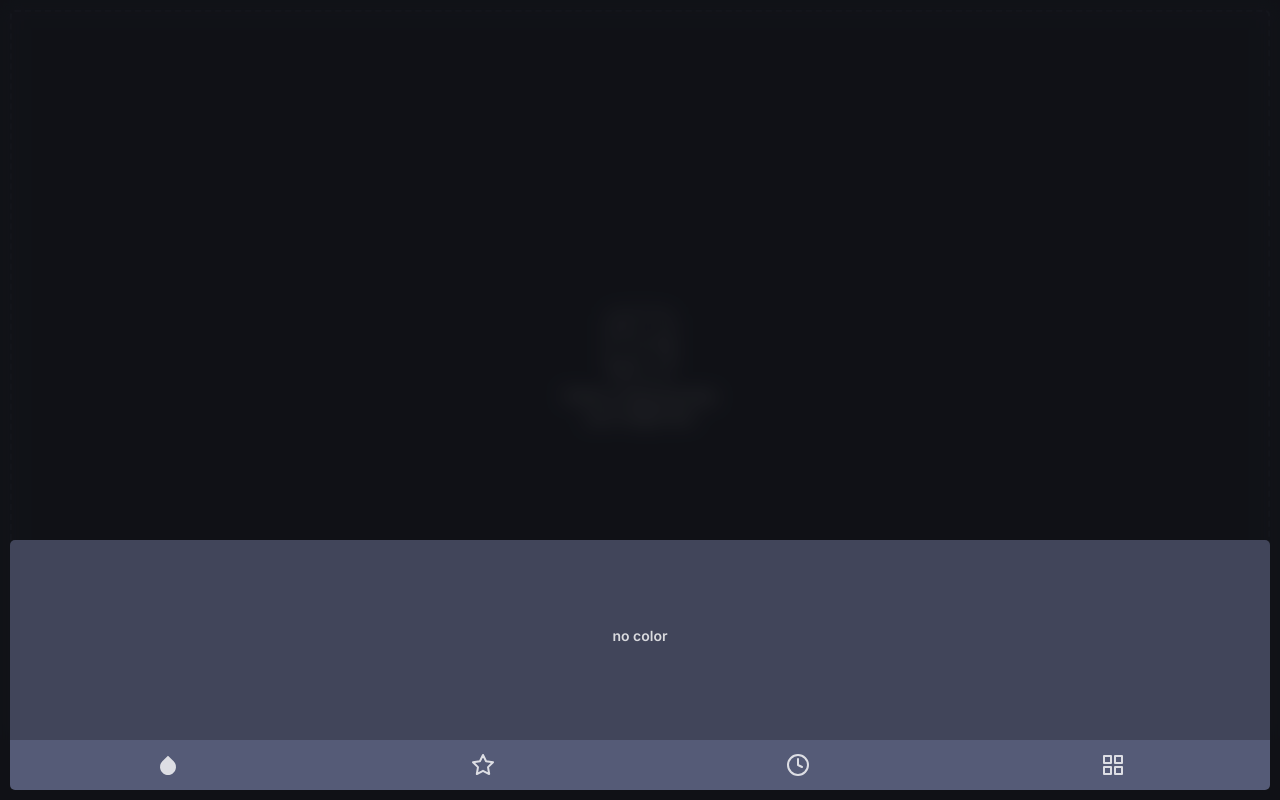
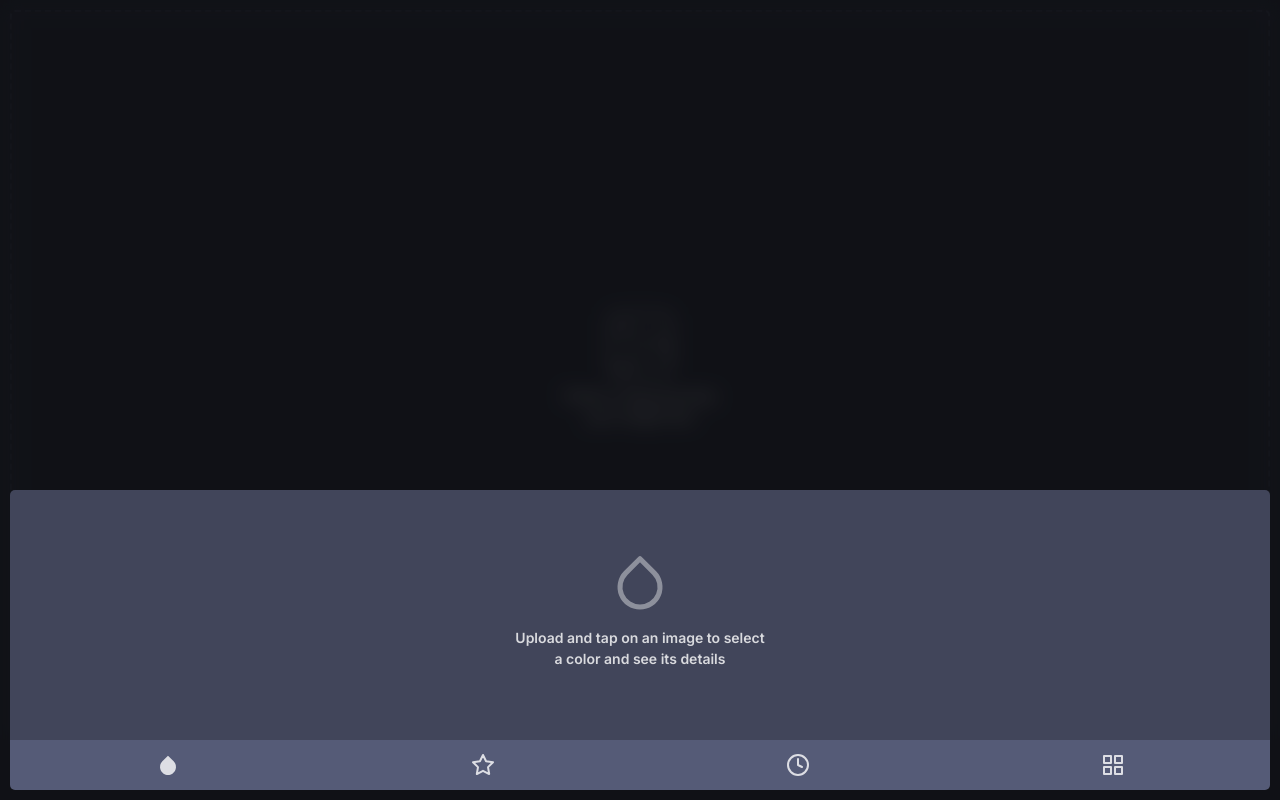
Before and after one commit to vlad-solomon/swwwatch, a React (Vite) app: page / in a window 1280 px wide. Both pictures are taken after a click on the element 167 px from the left and 765 px from the top of the page. Built offline with nearby package versions, Linux system fonts and the light colour scheme.

Commit message:
Add empty states to drawers

```diff
--- a/src/components/CurrentColorDrawer/CurrentColorDrawer.jsx
+++ b/src/components/CurrentColorDrawer/CurrentColorDrawer.jsx
@@ -11,6 +11,7 @@ import Toast from "../Toast/Toast";
 import "./CurrentColorDrawer.scss";
 import FavoriteFilled from "../../assets/img/favorite-fill.svg";
 import Favorite from "../../assets/img/favorite.svg";
+import Color from "../../assets/img/color.svg";
 
 // todo clean comments
 
@@ -63,6 +64,9 @@ export default function CurrentColorDrawer() {
 			/>
 		</Drawer>
 	) : (
-		<Drawer>no color</Drawer>
+		<Drawer>
+			<img src={Color} alt="color" />
+			<span>Upload and tap on an image to select a color and see its details</span>
+		</Drawer>
 	);
 }
--- a/src/components/Drawer/Drawer.scss
+++ b/src/components/Drawer/Drawer.scss
@@ -16,6 +16,15 @@
 		display: flex;
 		justify-content: center;
 		align-items: center;
-		height: 200px;
+		flex-direction: column;
+		height: 250px;
+		img {
+			height: 60px;
+			opacity: 0.5;
+		}
+		span {
+			text-align: center;
+			max-width: 250px;
+		}
 	}
 }
--- a/src/components/FavoriteColorsDrawer/FavoriteColorsDrawer.jsx
+++ b/src/components/FavoriteColorsDrawer/FavoriteColorsDrawer.jsx
@@ -2,6 +2,7 @@ import "./FavoriteColorsDrawer.scss";
 import Drawer from "../Drawer/Drawer";
 import ColorSquare from "../ColorSquare/ColorSquare";
 import { useFavorite } from "../../stores/useFavorites";
+import Favorite from "../../assets/img/favorite.svg";
 
 export default function FavoriteColorsDrawer() {
 	const favorites = useFavorite((state) => state.favorites);
@@ -13,6 +14,9 @@ export default function FavoriteColorsDrawer() {
 			))}
 		</Drawer>
 	) : (
-		<Drawer>no favorite colors</Drawer>
+		<Drawer>
+			<img src={Favorite} alt="favorite" />
+			<span>Use the favorite button to save any color you like</span>
+		</Drawer>
 	);
 }
--- a/src/components/PaletteDrawer/PaletteDrawer.jsx
+++ b/src/components/PaletteDrawer/PaletteDrawer.jsx
@@ -7,6 +7,7 @@ import Button from "../Button/Button";
 import useColorDrawer from "../../hooks/useColorDrawer";
 import Palette from "../Palette/Palette";
 import Download from "../../assets/img/download.svg";
+import PaletteIcon from "../../assets/img/palette.svg";
 import html2canvas from "html2canvas";
 import { format } from "date-fns";
 
@@ -42,6 +43,9 @@ export default function PaletteDrawer() {
 			</Drawer>
 		</>
 	) : (
-		<Drawer>no image</Drawer>
+		<Drawer>
+			<img src={PaletteIcon} alt="palette" />
+			<span>Upload an image to generate and download a palette of colors</span>
+		</Drawer>
 	);
 }
--- a/src/components/PreviousColorsDrawer/PreviousColorsDrawer.jsx
+++ b/src/components/PreviousColorsDrawer/PreviousColorsDrawer.jsx
@@ -1,7 +1,7 @@
 import "./PreviousColorsDrawer.scss";
 import Drawer from "../Drawer/Drawer";
 import ColorSquare from "../ColorSquare/ColorSquare";
-
+import Previous from "../../assets/img/previous.svg";
 import { usePrevious } from "../../stores/usePrevious";
 
 export default function PreviousColorsDrawer() {
@@ -14,6 +14,9 @@ export default function PreviousColorsDrawer() {
 			))}
 		</Drawer>
 	) : (
-		<Drawer>no previous colors</Drawer>
+		<Drawer>
+			<img src={Previous} alt="previous" />
+			<span>Any previously selected colors will be saved here</span>
+		</Drawer>
 	);
 }
--- a/src/components/Tooltip/Tooltip.jsx
+++ b/src/components/Tooltip/Tooltip.jsx
@@ -3,6 +3,7 @@ import Tippy from "@tippyjs/react";
 import "tippy.js/dist/tippy.css";
 
 export default function Tooltip({ children, content, theme = "swwwatch", disabled, appendTo }) {
+	// todo for some reason tooltips dont use the right (and left?) placements when top and bottom isn't available causing the to clip out of the parent (only those tooltips that append to "parent")
 	return (
 		<Tippy content={content} theme={theme} disabled={disabled} appendTo={appendTo}>
 			{children}
```
